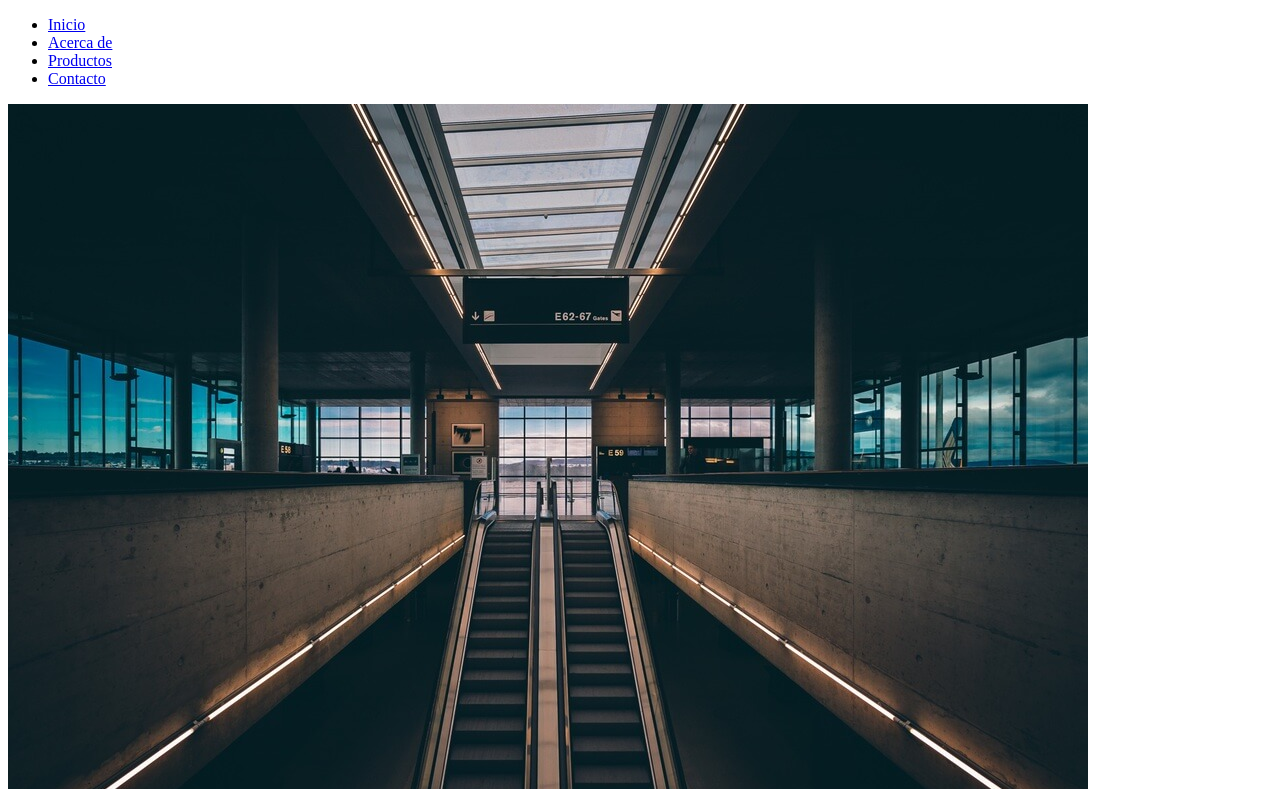
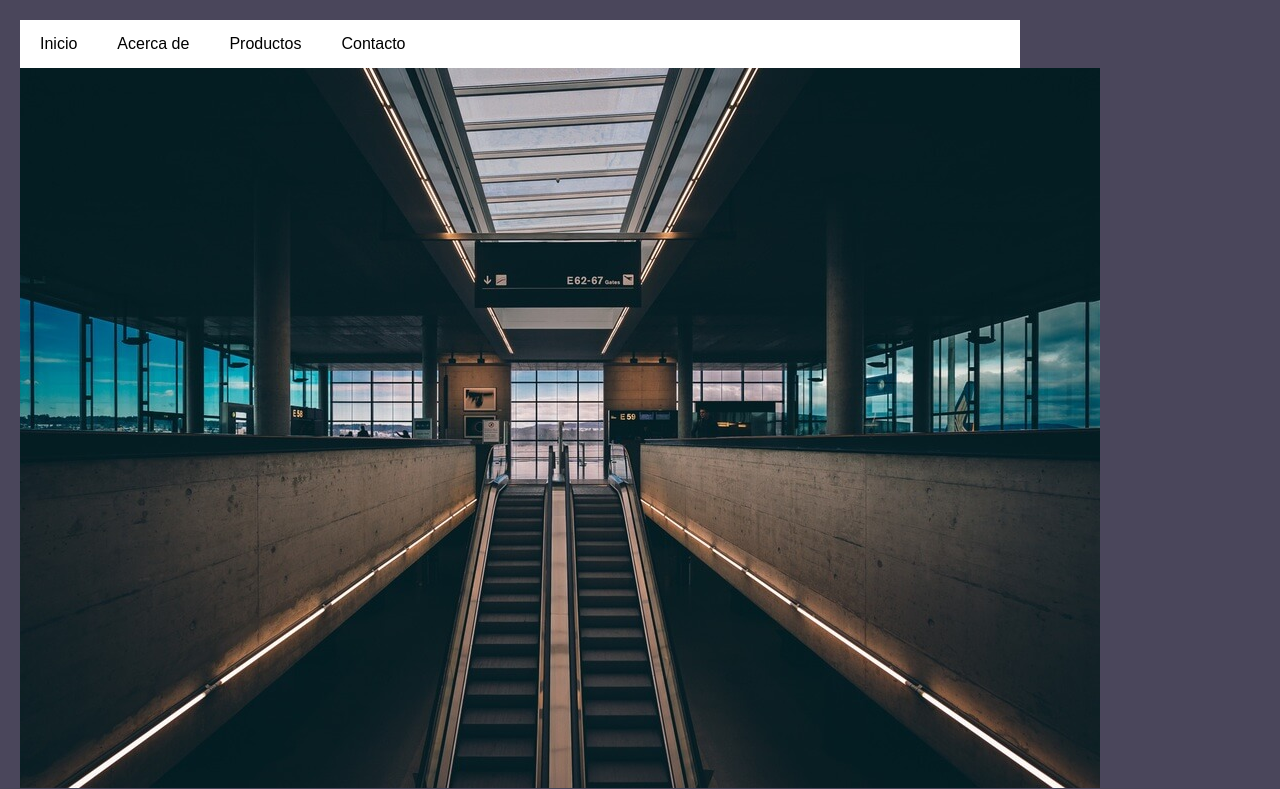
Before and after one commit to JonatanMoncada/plantillaHTML2, a plain HTML site: page index.html in a window 1280 px wide. Shown: the top 789 px of the page. Drawn offline with nearby package versions, Linux system fonts and the light colour scheme; files that its build step writes are made by us from their sources.

Commit message:
Aplicando estilos css al nav

```diff
--- a/css/estilos.scss
+++ b/css/estilos.scss
@@ -0,0 +1,40 @@
+*{
+    margin: 0;
+    padding: 0;
+    box-sizing: border-box;
+}
+
+body{
+    font-family: Arial, Sans-serif;
+    background:#4a465b;
+    font-size: 16px;
+}
+
+.contenedor{
+    width: 1000px;
+    margin: 20px;
+    header{
+        background: #fff;
+        nav{
+            width: 100%;
+            ul{
+                width: 100%;
+                overflow: hidden;
+                list-style: none;
+                li{
+                    float: left;
+                    a{
+                        text-decoration: none;
+                        display: inline-block;
+                        padding: 15px 20px;
+                        color: #000;
+                        &:hover{
+                            background: #000;
+                            color: #fff;
+                        }
+                    }
+                }
+            }
+        }
+    }
+}
--- a/index.html
+++ b/index.html
@@ -5,7 +5,7 @@
     <meta http-equiv="X-UA-Compatible" content="IE=edge">
     <meta name="viewport" content="width=device-width, initial-scale=1.0">
     <title>Plantilla HTML</title>
-    <link rel="stylesheet" href="estilos.css">
+    <link rel="stylesheet" href="css/estilos.css">
 </head>
 <body>
     <div class="contenedor">
```
Also changed, not shown: css/estilos.css, 1 other file.
